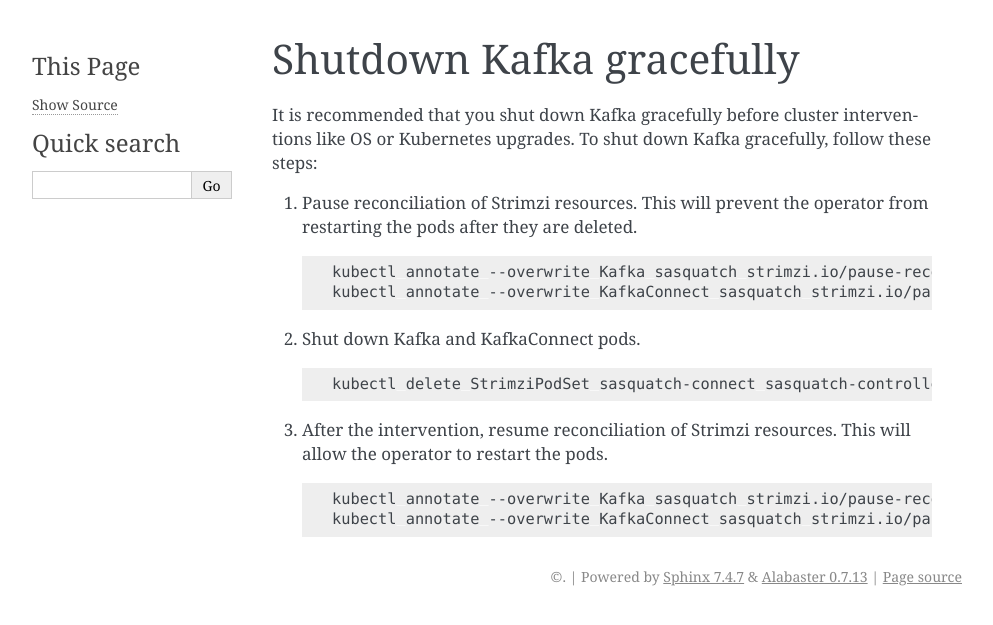
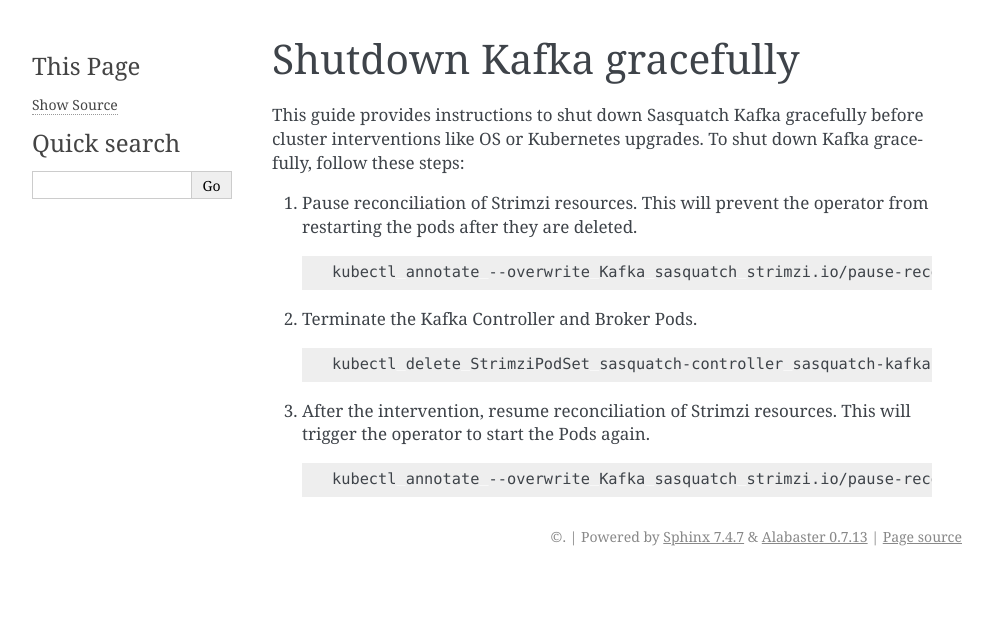
Before and after one commit to lsst-sqre/sasquatch, a Sphinx documentation site: the page built from docs/developer-guide/kafka-shutdown.rst, in a window 1280 px wide. Shown: the top 625 px of the page, without its empty margins (148-1141 px from the left). Built offline with Sphinx 7.4.7, drawn with Linux system fonts in a browser that asks for light colours.

Commit message:
Update kafka-shutdown.rst

```diff
--- a/docs/developer-guide/kafka-shutdown.rst
+++ b/docs/developer-guide/kafka-shutdown.rst
@@ -5,7 +5,7 @@
 Shutdown Kafka gracefully
 #########################
 
-It is recommended that you shut down Kafka gracefully before cluster interventions like OS or Kubernetes upgrades.
+This guide provides instructions to shut down Sasquatch Kafka gracefully before cluster interventions like OS or Kubernetes upgrades.
 To shut down Kafka gracefully, follow these steps:
 
 1. Pause reconciliation of Strimzi resources.
@@ -14,18 +14,16 @@
    .. code:: bash
 
       kubectl annotate --overwrite Kafka sasquatch strimzi.io/pause-reconciliation="true" -n sasquatch
-      kubectl annotate --overwrite KafkaConnect sasquatch strimzi.io/pause-reconciliation="true" -n sasquatch
 
-2. Shut down Kafka and KafkaConnect pods.
+2. Terminate the Kafka Controller and Broker Pods.
 
    .. code:: bash
 
-      kubectl delete StrimziPodSet sasquatch-connect sasquatch-controller sasquatch-kafka -n sasquatch
+      kubectl delete StrimziPodSet sasquatch-controller sasquatch-kafka-local-storage -n sasquatch
 
 3. After the intervention, resume reconciliation of Strimzi resources.
-   This will allow the operator to restart the pods.
+   This will trigger the operator to start the Pods again.
 
    .. code:: bash
 
       kubectl annotate --overwrite Kafka sasquatch strimzi.io/pause-reconciliation="false" -n sasquatch
-      kubectl annotate --overwrite KafkaConnect sasquatch strimzi.io/pause-reconciliation="false" -n sasquatch
```
